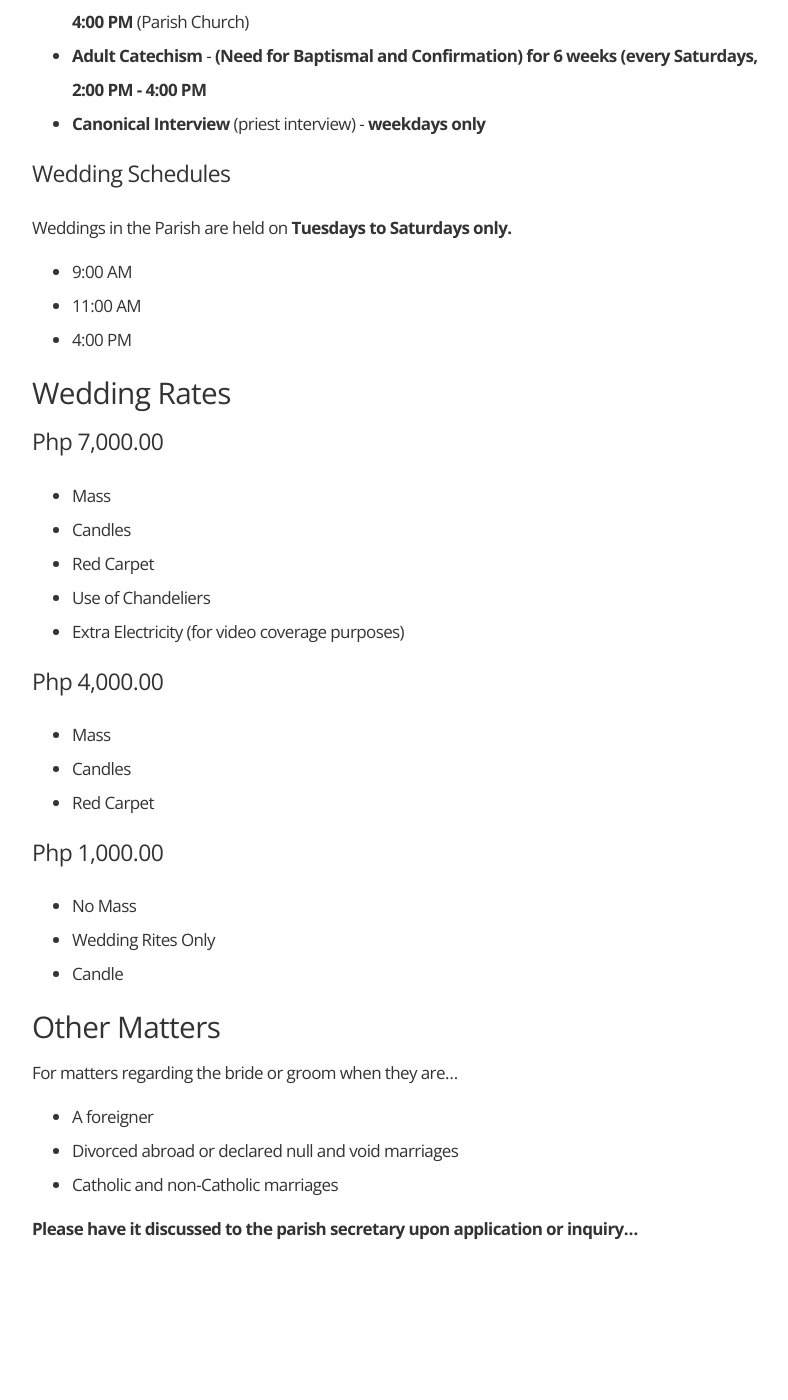
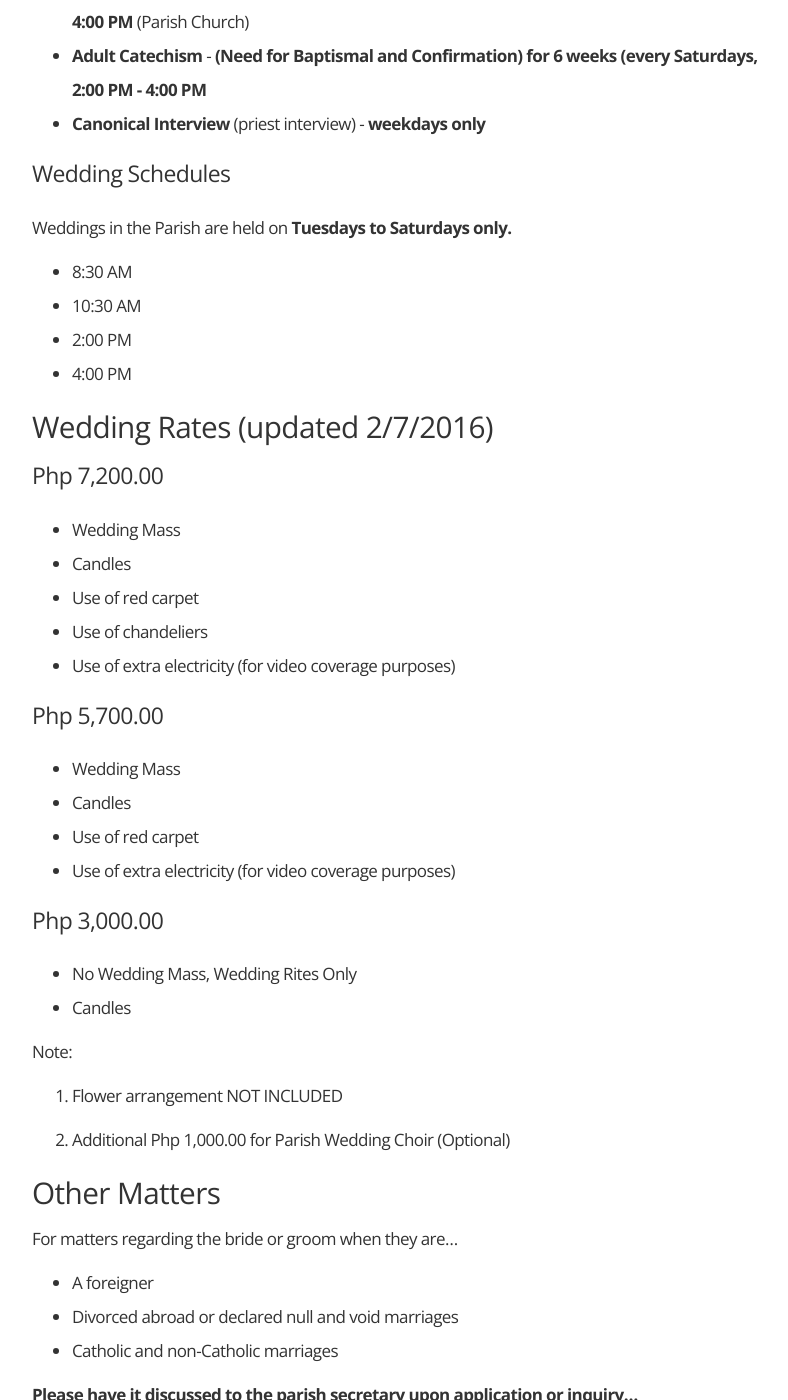
Before and after one commit to jerieljan/ourtransfi, a Jekyll site: the page built from Home/pages/services/matrimony.md, in a window 1280 px wide and 1400 px high, scrolled down 1163 px. Shown: the whole window, without its empty margins (243-1031 px from the left). Built offline with Jekyll 4.4.1, drawn with Linux system fonts in a browser that asks for light colours; nearby versions of some CDN libraries.

Commit message:
Matimony changes applied as instructed by the parish office
- Fees are more expensive.
- Camera equipment allowed on cheaper rates.
- Added a new timeslot for schedules
- Shifted hours to adjust for the new timeslot.
- Updated the printout document to match all of the above.

```diff
--- a/Home/pages/services/matrimony.md
+++ b/Home/pages/services/matrimony.md
@@ -39,31 +39,38 @@ permalink: /services/matrimony/
 
 Weddings in the Parish are held on **Tuesdays to Saturdays only.**
 
-- 9:00 AM
-- 11:00 AM
+- 8:30 AM
+- 10:30 AM
+- 2:00 PM
 - 4:00 PM
 
-## Wedding Rates
+## Wedding Rates (updated 2/7/2016)
 
-### Php 7,000.00
+### Php 7,200.00
 
-- Mass
+- Wedding Mass
 - Candles
-- Red Carpet
-- Use of Chandeliers
-- Extra Electricity (for video coverage purposes)
+- Use of red carpet
+- Use of chandeliers
+- Use of extra electricity (for video coverage purposes)
 
-### Php 4,000.00
+### Php 5,700.00
 
-- Mass
+- Wedding Mass
 - Candles
-- Red Carpet
+- Use of red carpet
+- Use of extra electricity (for video coverage purposes)
 
-### Php 1,000.00
+### Php 3,000.00
 
-- No Mass
-- Wedding Rites Only
-- Candle
+- No Wedding Mass, Wedding Rites Only
+- Candles
+
+Note:
+
+1. Flower arrangement NOT INCLUDED
+
+2. Additional Php 1,000.00 for Parish Wedding Choir (Optional)
 
 
 ## Other Matters
```
Also changed, not shown: 1 other file.
